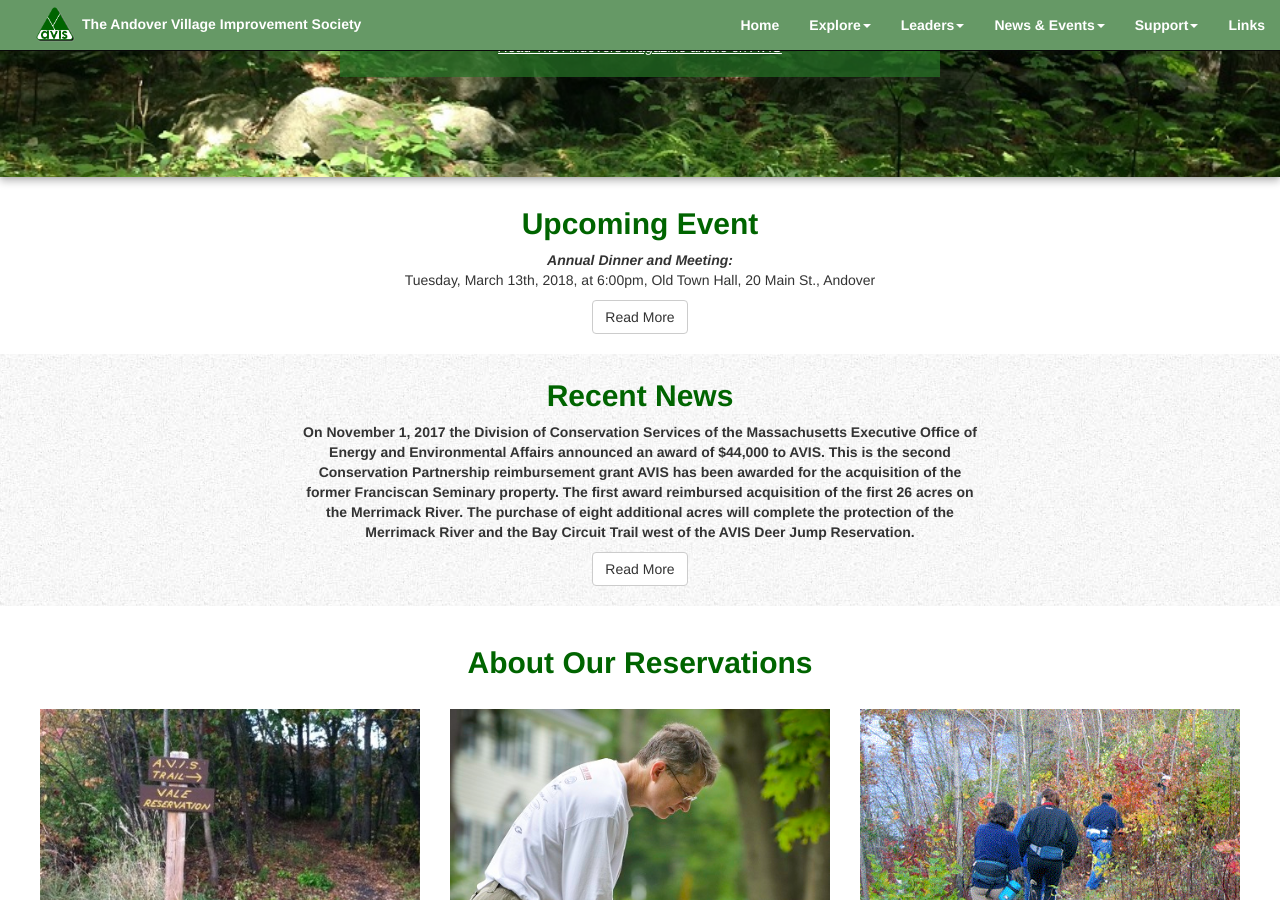
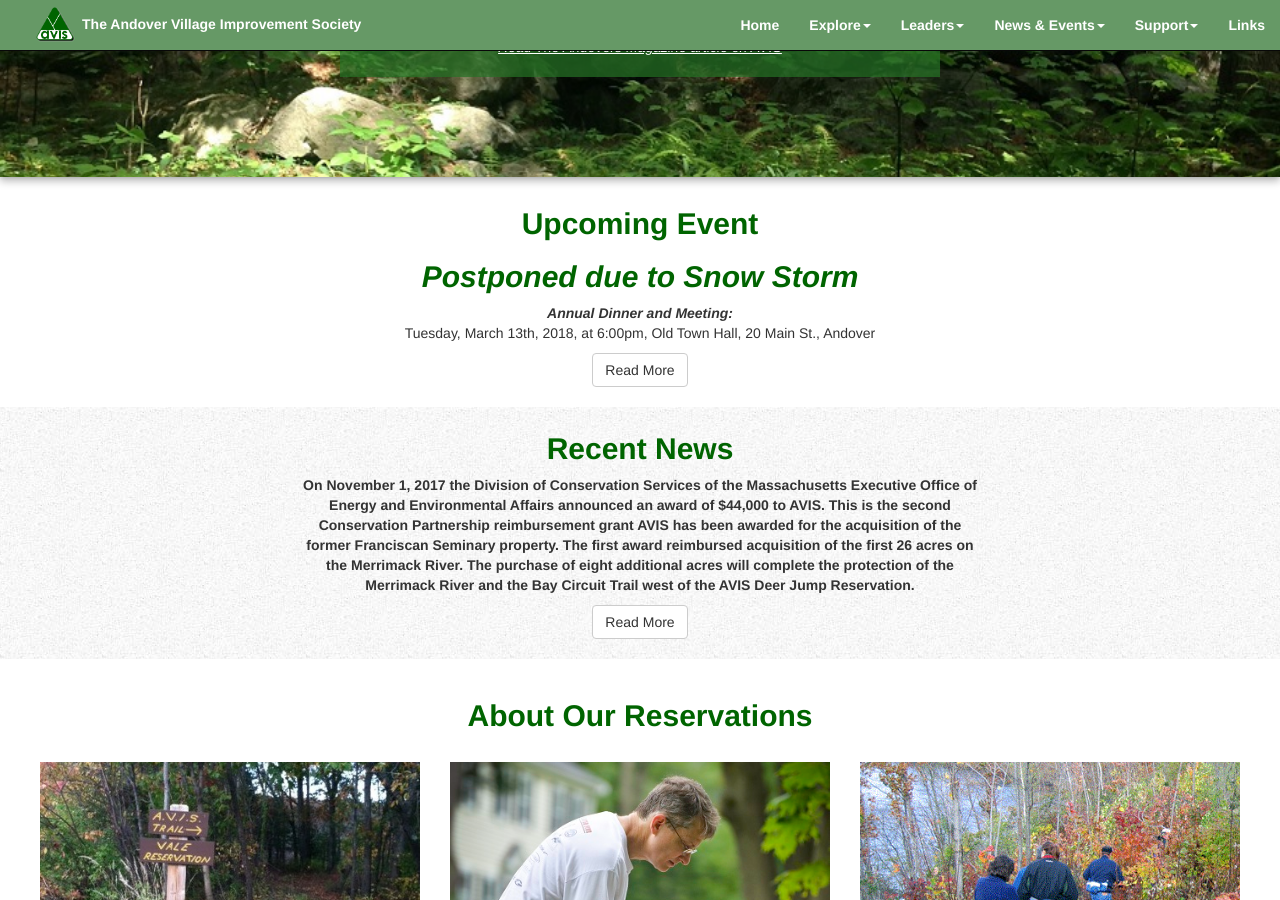
Before and after one commit to avisandover/avis-website, a Jekyll site: the page built from index.html, in a window 1280 px wide and 900 px high, scrolled down 339 px. Built offline with Jekyll 4.4.1, drawn with Linux system fonts in a browser that asks for light colours.

Commit message:
postponement of Annual Meeting

```diff
--- a/index.html
+++ b/index.html
@@ -22,6 +22,7 @@
       <div class="col-xs-12">
         <div>
           <h2>Upcoming Event</h2>
+          <h2><em>Postponed due to Snow Storm</em></h2>
           <strong><font><em>Annual Dinner and Meeting:</em></font></strong>
           <p>Tuesday, March 13th, 2018, at 6:00pm, Old Town Hall, 20 Main St., Andover</p>
           <div>
```
